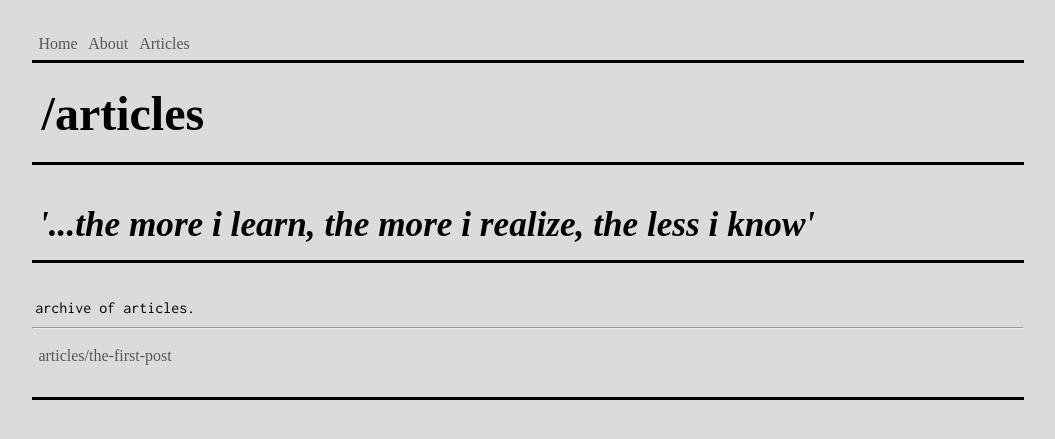
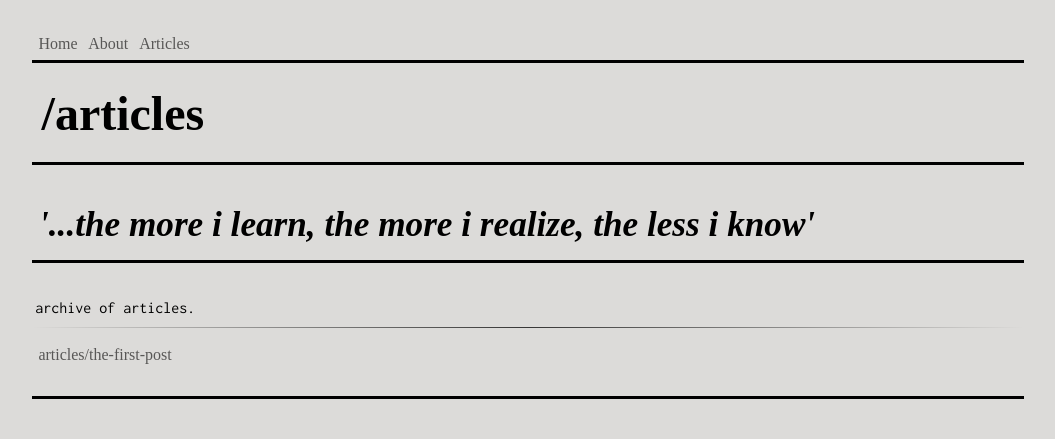
Before and after one commit to msawangwan/msawangwan.github.io, a Jekyll site: the page built from articles.md, in a window 1280 px wide. Shown: the top 439 px of the page, without its empty margins (112-1167 px from the left). Built offline with Jekyll 4.4.1, drawn with Linux system fonts in a browser that asks for light colours; some web fonts are replaced.

Commit message:
adjusted layout

```diff
--- a/css/style.css
+++ b/css/style.css
@@ -85,6 +85,12 @@ a .content-container {
   font-family: 'Inconsolata', monospace;
 }
 
+hr {
+  border: 0;
+  height: 1px;
+  background-image: linear-gradient(to right, rgba(0,0,0,0), rgba(0,0,0,0.75),rgba(0,0,0,0));
+}
+
 .quote {
   font-style: italic;
 }
```
